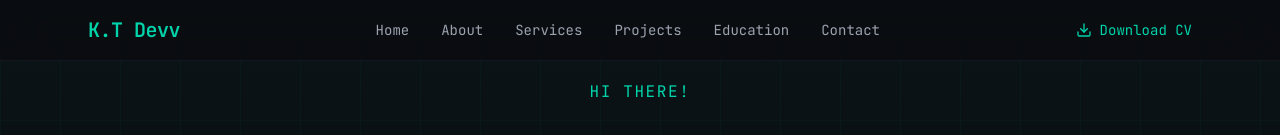
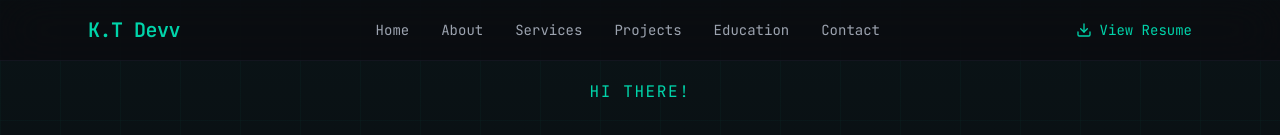
Before and after one commit to KT-Devv/oheneba-pt, a React (Vite) app: page / in a window 1280 px wide. Shown: the top 135 px of the page. Built offline with nearby package versions, Linux system fonts and the light colour scheme.

Commit message:
small change

```diff
--- a/src/components/Layout.tsx
+++ b/src/components/Layout.tsx
@@ -36,7 +36,7 @@ export const Navigation: React.FC = () => {
           className="hidden md:flex items-center gap-2 font-mono text-sm text-accent hover:underline"
         >
           <Download className="w-4 h-4" />
-          Download CV
+          View Resume
         </a>
       </div>
     </nav>
```
